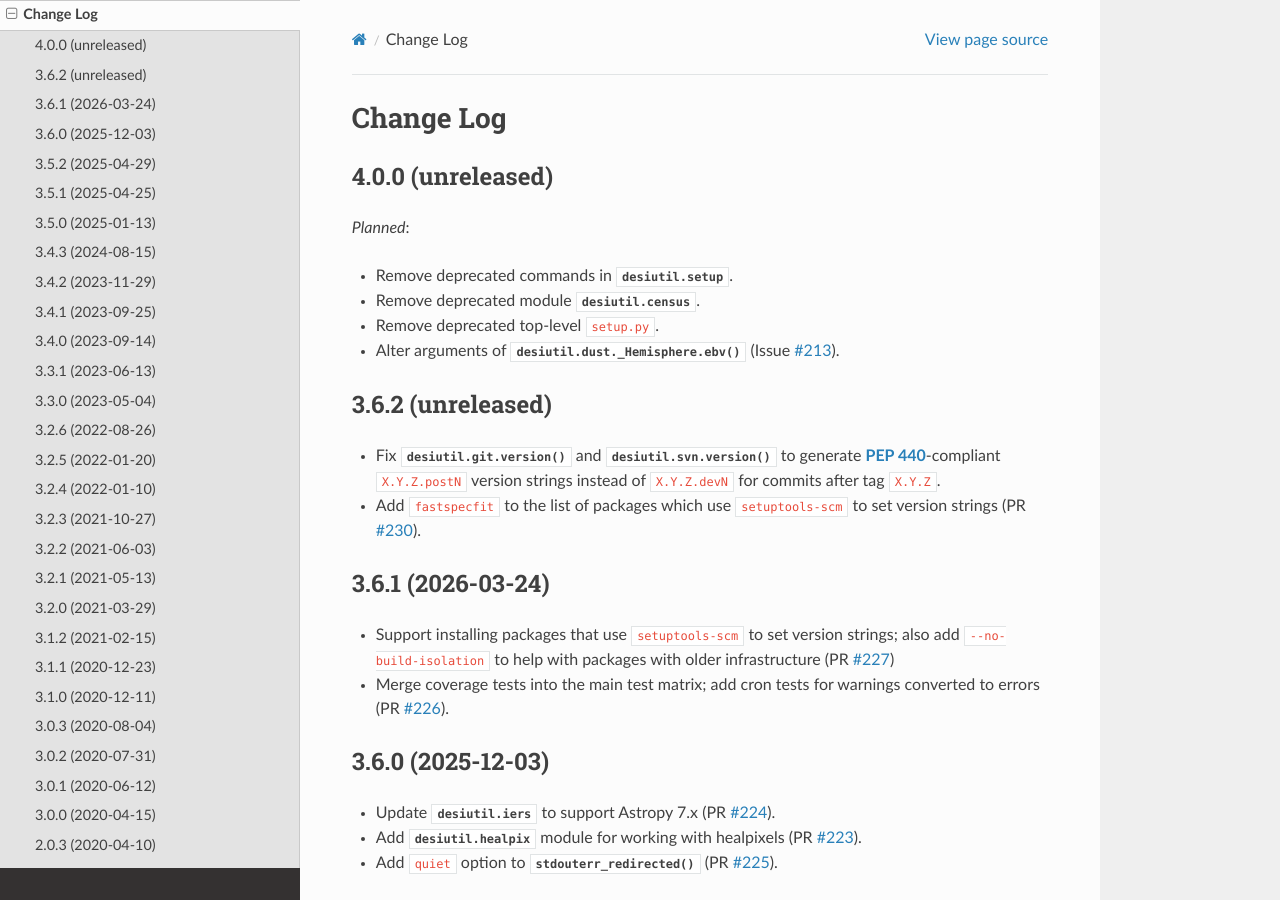
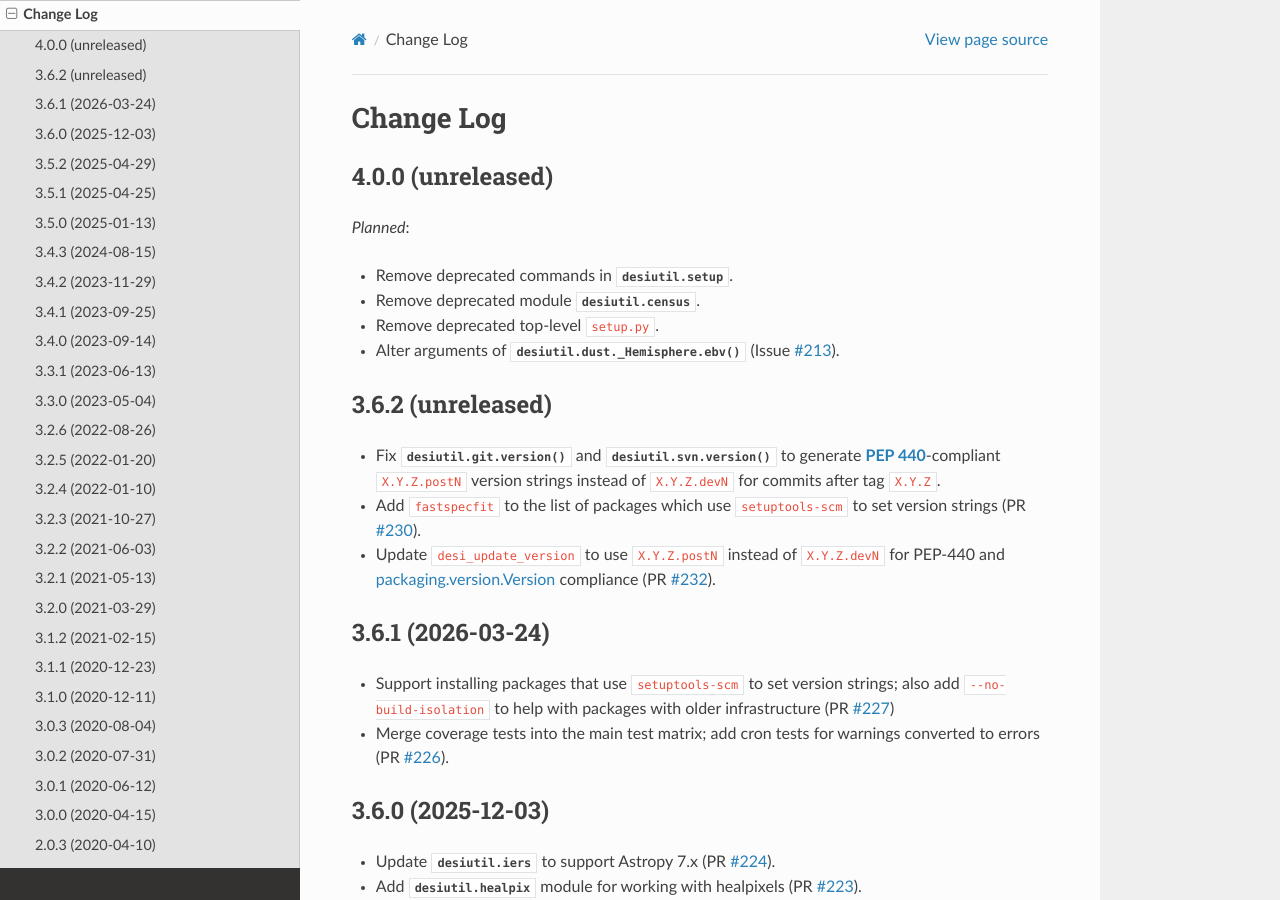
Before and after one commit to desihub/desiutil, a Sphinx documentation site: the page built from doc/changes.rst, in a window 1280 px wide and 900 px high. Built offline with Sphinx 7.4.7 and the Read the Docs theme 3.1.0, drawn with Linux system fonts in a browser that asks for light colours.

Commit message:
update changes.rst and post version after PR #232

```diff
--- a/doc/changes.rst
+++ b/doc/changes.rst
@@ -22,8 +22,12 @@ Change Log
   ``X.Y.Z.devN`` for commits after tag ``X.Y.Z``.
 * Add ``fastspecfit`` to the list of packages which use
   ``setuptools-scm`` to set version strings (PR `#230`_).
+* Update ``desi_update_version`` to use ``X.Y.Z.postN`` instead of ``X.Y.Z.devN``
+  for PEP-440 and `packaging.version.Version`_ compliance (PR `#232`_).
 
 .. _`#230`: https://github.com/desihub/desiutil/pull/230
+.. _`#232`: https://github.com/desihub/desiutil/pull/232
+.. _`packaging.version.Version`: https://packaging.pypa.io/en/latest/version.html#packaging.version.Version
 
 3.6.1 (2026-03-24)
 ------------------
--- a/py/desiutil/_version.py
+++ b/py/desiutil/_version.py
@@ -1 +1 @@
-__version__ = '3.6.2.dev1241'
+__version__ = '3.6.1.post1248'
```
